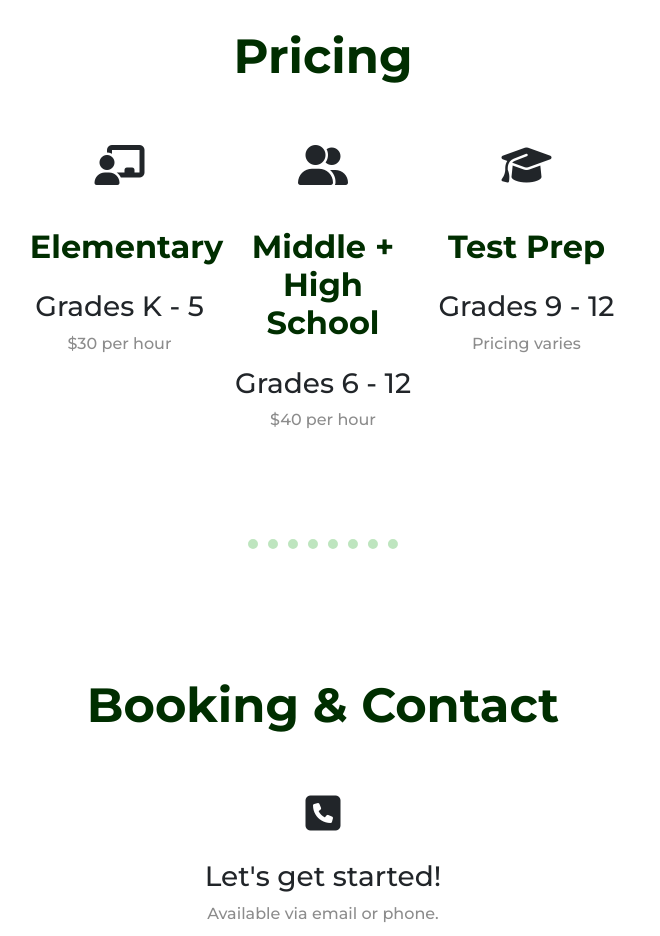
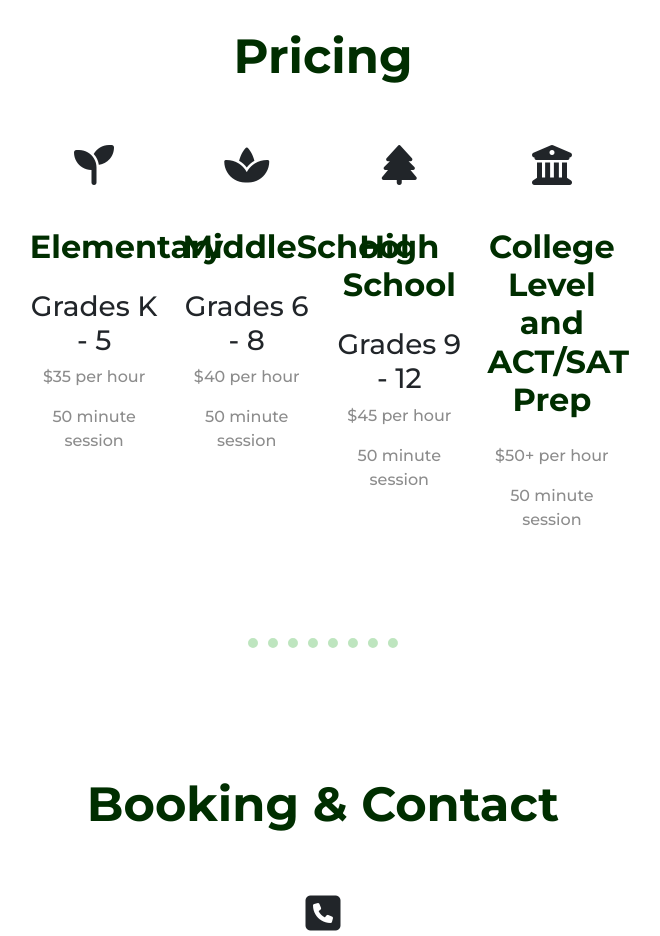
Before and after one commit to asvirts/max-tutoring, a plain HTML site: page index.html in a window 1280 px wide. Shown: the part 2840-3776 px from the top of the page, without its empty margins (317-977 px from the left). Drawn offline with nearby package versions, Linux system fonts and the light colour scheme.

Commit message:
updated pricing icons and where form sends emails

```diff
--- a/index.html
+++ b/index.html
@@ -139,23 +139,32 @@
     <h2 class="text-center services">Pricing</h2>
     <div class="container-fluid">
       <div class="row">
-        <div class="col-lg-4">
-          <p class="text-center fs-1"><i class="fa-solid fa-chalkboard-user"></i></p>
+        <div class="col-lg-3">
+          <p class="text-center fs-1"><i class="fa-solid fa-seedling"></i></p>
           <h2 class="text-center">Elementary</h2>
           <h3 class="text-center">Grades K - 5</h3>
-          <p class="services text-center">$30 per hour</p>
+          <p class="services text-center">$35 per hour</p>
+          <p class="services text-center">50 minute session</p>
         </div>
-        <div class="col-lg-4">
-          <p class="text-center fs-1"><i class="fa-solid fa-user-group"></i></p>
-          <h2 class="text-center">Middle + High School</h2>
-          <h3 class="text-center">Grades 6 - 12</h3>
+        <div class="col-lg-3">
+          <p class="text-center fs-1"><i class="fa-solid fa-spa"></i></p>
+          <h2 class="text-center">MiddleSchool</h2>
+          <h3 class="text-center">Grades 6 - 8</h3>
           <p class="services text-center">$40 per hour</p>
+          <p class="services text-center">50 minute session</p>
         </div>
-        <div class="col-lg-4">
-          <p class="text-center fs-1"><i class="fa-solid fa-graduation-cap"></i></p>
-          <h2 class="text-center">Test Prep</h2>
+        <div class="col-lg-3">
+          <p class="text-center fs-1"><i class="fa-solid fa-tree"></i></p>
+          <h2 class="text-center">High School</h2>
           <h3 class="text-center">Grades 9 - 12</h3>
-          <p class="services text-center">Pricing varies</p>
+          <p class="services text-center">$45 per hour</p>
+          <p class="services text-center">50 minute session</p>
+        </div>
+        <div class="col-lg-3">
+          <p class="text-center fs-1"><i class="fa-solid fa-building-columns"></i></p>
+          <h2 class="text-center">College Level and ACT/SAT Prep</h2>
+          <p class="services text-center">$50+ per hour</p>
+          <p class="services text-center">50 minute session</p>
         </div>
       </div>
     </div>
@@ -181,7 +190,7 @@
 
 <!-- Contact Form -->
 
-<form action="https://formsubmit.co/andrewvirts@gmail.com" method="POST" class="row g-3">
+<form action="https://formsubmit.co/maxtutoringllc@hotmail.com" method="POST" class="row g-3">
   <div class="col-md-3">
     <label for="validationCustom01" class="form-label">Parent/Guardian's First Name</label>
     <input type="text" name="Parent First Name" class="form-control" id="validationCustom01" value="" required>
```
